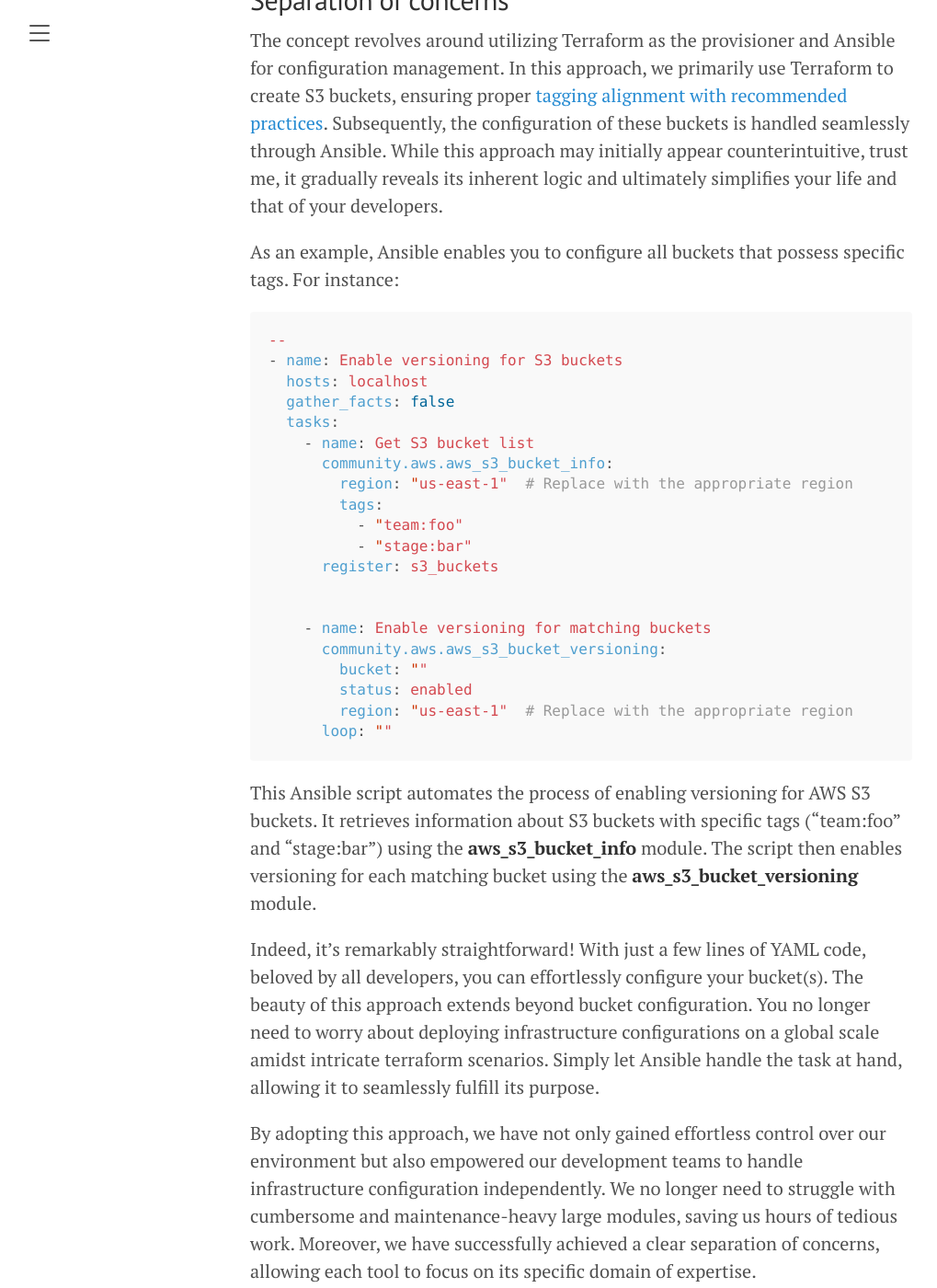
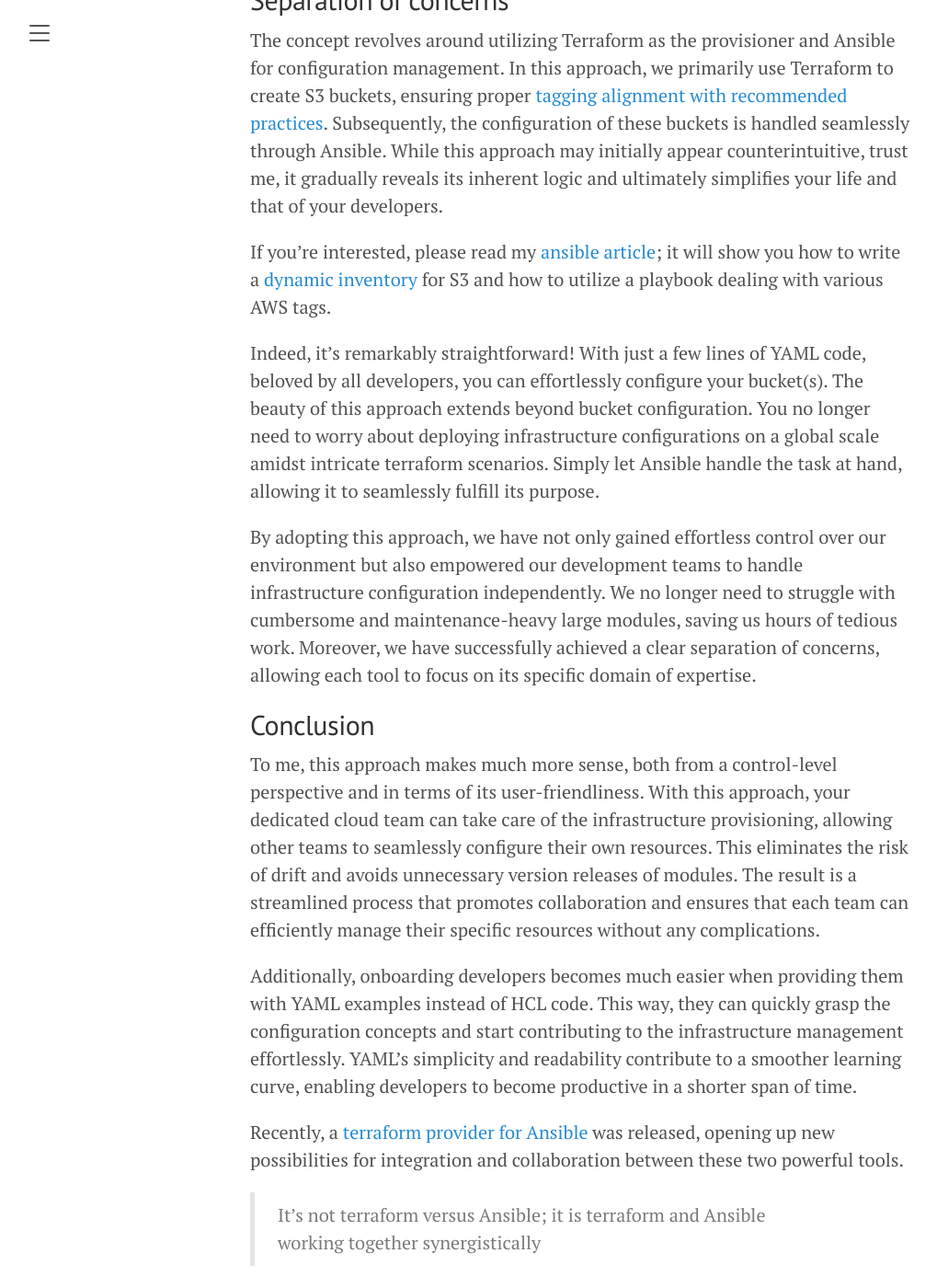
Before and after one commit to dme86/dme86.github.io, a Jekyll site: the page built from _posts/2023-06-23-Harnessing-the-Power-of-Terraform-and-Ansible-in-Perfect-Harmony.md, in a window 1280 px wide and 1400 px high, scrolled down 1336 px. Shown: the whole window at 92% size, without its empty margins (8-1027 px from the left). Built offline with Jekyll 4.4.1, drawn with Linux system fonts in a browser that asks for light colours.

Commit message:
chore: changing TF article
excluded the code snipped and referencing to the latest ansible article which describes the solution in more detail

`````diff
--- a/_posts/2023-06-23-Harnessing-the-Power-of-Terraform-and-Ansible-in-Perfect-Harmony.md
+++ b/_posts/2023-06-23-Harnessing-the-Power-of-Terraform-and-Ansible-in-Perfect-Harmony.md
@@ -21,32 +21,7 @@
 
 The concept revolves around utilizing Terraform as the provisioner and Ansible for configuration management. In this approach, we primarily use Terraform to create S3 buckets, ensuring proper  [tagging alignment with recommended practices](https://docs.aws.amazon.com/whitepapers/latest/tagging-best-practices/tagging-best-practices.html). Subsequently, the configuration of these buckets is handled seamlessly through Ansible. While this approach may initially appear counterintuitive, trust me, it gradually reveals its inherent logic and ultimately simplifies your life and that of your developers.
 
-As an example, Ansible enables you to configure all buckets that possess specific tags. For instance:
-
-```yaml
---
-- name: Enable versioning for S3 buckets
-  hosts: localhost
-  gather_facts: false
-  tasks:
-    - name: Get S3 bucket list
-      community.aws.aws_s3_bucket_info:
-        region: "us-east-1"  # Replace with the appropriate region
-        tags:
-          - "team:foo"
-          - "stage:bar"
-      register: s3_buckets
-
-
-    - name: Enable versioning for matching buckets
-      community.aws.aws_s3_bucket_versioning:
-        bucket: "{{ item.name }}"
-        status: enabled
-        region: "us-east-1"  # Replace with the appropriate region
-      loop: "{{ s3_buckets.buckets }}"
-  ````
-
-This Ansible script automates the process of enabling versioning for AWS S3 buckets. It retrieves information about S3 buckets with specific tags ("team:foo" and "stage:bar") using the  **aws_s3_bucket_info**  module. The script then enables versioning for each matching bucket using the  **aws_s3_bucket_versioning**  module.
+If you're interested, please read my [ansible article](https://dme86.github.io/2023/08/01/Write-an-Ansible-dynamic-inventory-for-AWS-S3/); it will show you how to write a [dynamic inventory](https://docs.ansible.com/ansible/latest/inventory_guide/intro_dynamic_inventory.html) for S3 and how to utilize a playbook dealing with various AWS tags.
 
 Indeed, it's remarkably straightforward! With just a few lines of YAML code, beloved by all developers, you can effortlessly configure your bucket(s). The beauty of this approach extends beyond bucket configuration. You no longer need to worry about deploying infrastructure configurations on a global scale amidst intricate terraform scenarios. Simply let Ansible handle the task at hand, allowing it to seamlessly fulfill its purpose.
 
`````
